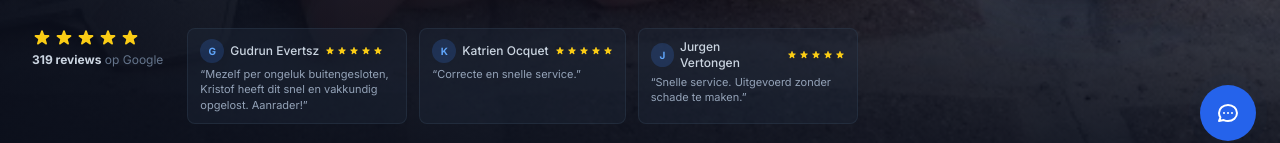
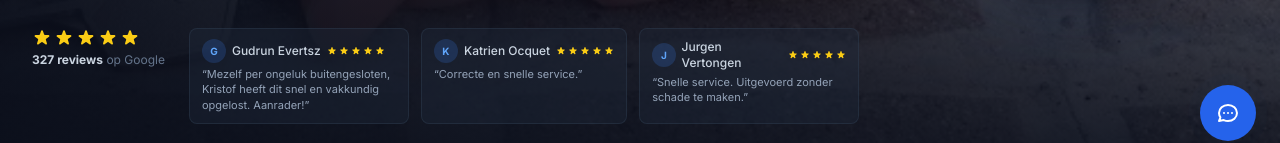
Before and after one commit to Hazier007/ovl-slotenmaker, a Next.js app: page / in a window 1280 px wide. Shown: the part 635-778 px from the top of the page. Built offline with nearby package versions, Linux system fonts and the light colour scheme.

Commit message:
fix: update review count to 327

```diff
--- a/src/app/page.tsx
+++ b/src/app/page.tsx
@@ -92,7 +92,7 @@ export default function HomePage() {
                       <svg key={i} className="h-5 w-5 text-yellow-400" fill="currentColor" viewBox="0 0 20 20"><path d="M9.049 2.927c.3-.921 1.603-.921 1.902 0l1.07 3.292a1 1 0 00.95.69h3.462c.969 0 1.371 1.24.588 1.81l-2.8 2.034a1 1 0 00-.364 1.118l1.07 3.292c.3.921-.755 1.688-1.54 1.118l-2.8-2.034a1 1 0 00-1.175 0l-2.8 2.034c-.784.57-1.838-.197-1.539-1.118l1.07-3.292a1 1 0 00-.364-1.118L2.98 8.72c-.783-.57-.38-1.81.588-1.81h3.461a1 1 0 00.951-.69l1.07-3.292z"/></svg>
                     ))}
                   </div>
-                  <span className="mt-1 text-xs text-slate-500"><strong className="text-slate-300">319 reviews</strong> op Google</span>
+                  <span className="mt-1 text-xs text-slate-500"><strong className="text-slate-300">327 reviews</strong> op Google</span>
                 </div>
                 <div className="flex flex-wrap justify-center gap-3 lg:justify-start">
                   {reviews.map((r, i) => (
```
